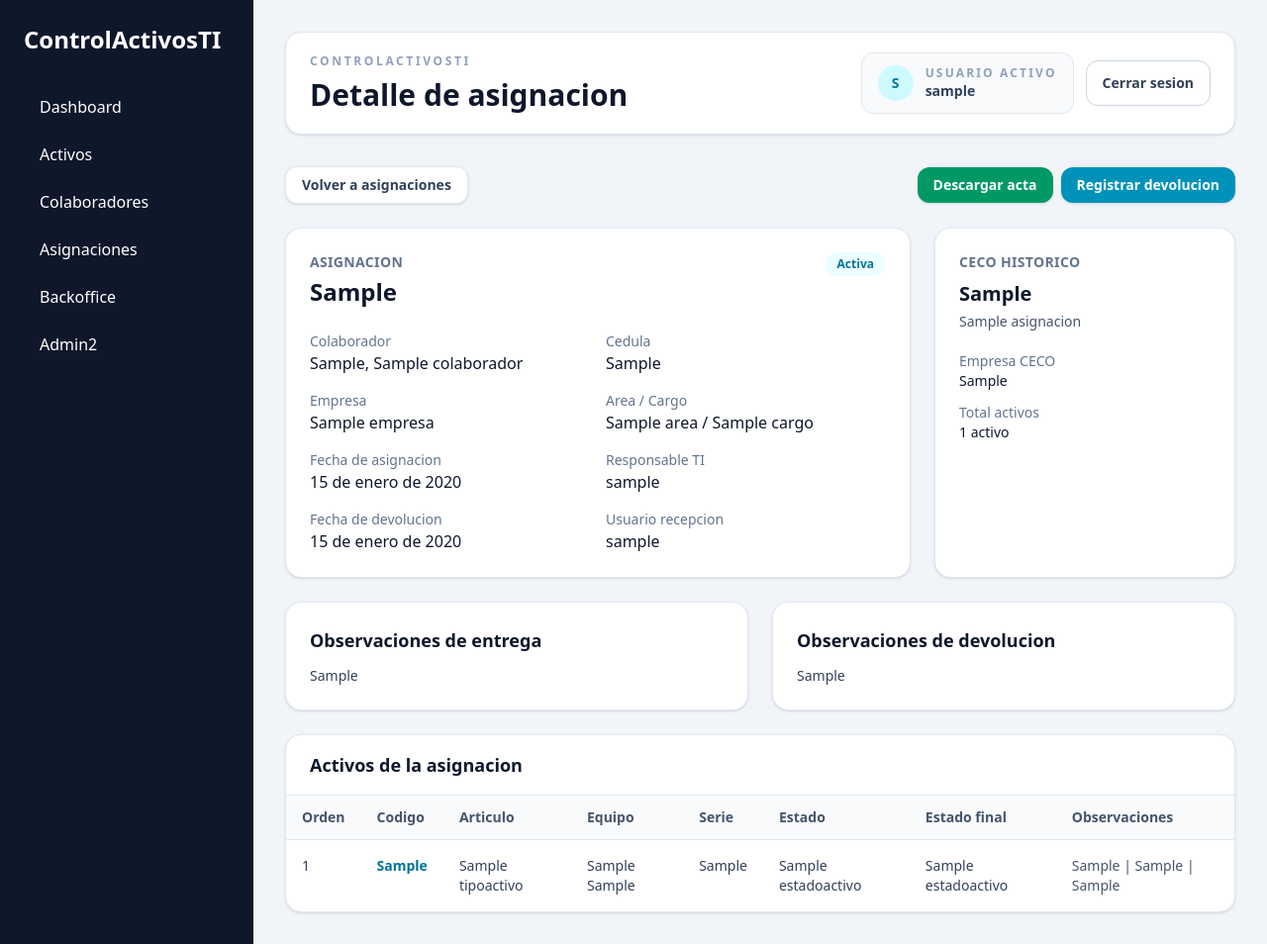
After one commit to KevinLeandr019/ControlActivosTI, a Django app: page /asignaciones/1/ in a window 1280 px wide. The commit adds this page. Shown: the whole page at 99% size. Run offline with Django 5.2, Linux system fonts and the light colour scheme; a user stored in the database is signed in; tables that the repository leaves empty hold one stand-in row (values such as "Sample post").

Commit message:
Agregado sistema de CECOS

```diff
--- a/ControlActivosTI/apps/asignaciones/forms.py
+++ b/ControlActivosTI/apps/asignaciones/forms.py
@@ -137,7 +137,7 @@ class AsignacionCreateForm(forms.ModelForm):
     def __init__(self, *args, **kwargs):
         super().__init__(*args, **kwargs)
         self.fields["colaborador"].queryset = (
-            Colaborador.objects.select_related("area", "cargo")
+            Colaborador.objects.select_related("area", "cargo", "centro_costo")
             .filter(estado=Colaborador.EstadoColaborador.ACTIVO)
             .order_by("apellidos", "nombres")
         )
@@ -161,6 +161,18 @@ class AsignacionCreateForm(forms.ModelForm):
         if not activos:
             raise forms.ValidationError("Debes seleccionar al menos un activo.")
         return activos
+
+    def clean_colaborador(self):
+        colaborador = self.cleaned_data["colaborador"]
+        ceco = colaborador.centro_costo
+
+        if not ceco:
+            raise forms.ValidationError("El colaborador debe tener un CECO vigente antes de asignar activos.")
+
+        if not ceco.activo or not ceco.acepta_asignaciones:
+            raise forms.ValidationError("El CECO del colaborador no esta habilitado para asignaciones.")
+
+        return colaborador
 
     def save(self, commit=True):
         if not commit:
--- a/ControlActivosTI/apps/asignaciones/urls.py
+++ b/ControlActivosTI/apps/asignaciones/urls.py
@@ -3,6 +3,7 @@ from django.urls import path
 from .views import (
     AsignacionCreateView,
     AsignacionDevolucionView,
+    AsignacionDetailView,
     AsignacionListView,
 )
 
@@ -10,6 +11,7 @@ app_name = "asignaciones"
 
 urlpatterns = [
     path("", AsignacionListView.as_view(), name="lista"),
+    path("<int:pk>/", AsignacionDetailView.as_view(), name="detalle"),
     path("devolver/<int:pk>/", AsignacionDevolucionView.as_view(), name="devolver"),
     path("nueva/", AsignacionCreateView.as_view(), name="nueva"),
 ]
--- a/ControlActivosTI/apps/asignaciones/views.py
+++ b/ControlActivosTI/apps/asignaciones/views.py
@@ -3,7 +3,7 @@ from django.contrib.auth.mixins import LoginRequiredMixin
 from django.db import transaction
 from django.http import HttpResponseRedirect
 from django.urls import reverse, reverse_lazy
-from django.views.generic import CreateView, ListView, UpdateView
+from django.views.generic import CreateView, DetailView, ListView, UpdateView
 
 from apps.actas.services import generar_o_actualizar_acta
 
@@ -25,6 +25,7 @@ class AsignacionListView(LoginRequiredMixin, ListView):
         return (
             Asignacion.objects.select_related(
                 "colaborador",
+                "centro_costo",
                 "usuario_responsable",
                 "usuario_recepcion",
             )
@@ -33,6 +34,31 @@ class AsignacionListView(LoginRequiredMixin, ListView):
                 "detalles__activo__estado_activo",
             )
             .order_by("-fecha_asignacion", "-id")
+        )
+
+
+class AsignacionDetailView(LoginRequiredMixin, DetailView):
+    model = Asignacion
+    template_name = "asignaciones/detalle.html"
+    context_object_name = "asignacion"
+
+    def get_queryset(self):
+        return (
+            Asignacion.objects.select_related(
+                "colaborador",
+                "colaborador__empresa",
+                "colaborador__area",
+                "colaborador__cargo",
+                "colaborador__ubicacion",
+                "centro_costo",
+                "usuario_responsable",
+                "usuario_recepcion",
+            )
+            .prefetch_related(
+                "detalles__activo__tipo_activo",
+                "detalles__activo__estado_activo",
+                "detalles__activo__fotos",
+            )
         )
 
 
--- /dev/null
+++ b/ControlActivosTI/templates/asignaciones/detalle.html
@@ -0,0 +1,158 @@
+{% extends "base.html" %}
+
+{% block title %}Detalle de asignacion - ControlActivosTI{% endblock %}
+{% block page_title %}Detalle de asignacion{% endblock %}
+
+{% block content %}
+<div class="space-y-6">
+    <div class="flex flex-wrap items-center justify-between gap-3">
+        <a href="{% url 'asignaciones:lista' %}" class="rounded-xl border border-slate-200 bg-white px-4 py-2 text-sm font-semibold text-slate-700 shadow-sm transition hover:bg-slate-50">
+            Volver a asignaciones
+        </a>
+
+        <div class="flex flex-wrap gap-2">
+            {% if asignacion.acta %}
+                <a href="{% url 'actas:descargar_por_asignacion' asignacion.pk %}" class="rounded-xl bg-emerald-600 px-4 py-2 text-sm font-semibold text-white shadow-sm transition hover:bg-emerald-700">
+                    Descargar acta
+                </a>
+            {% endif %}
+
+            {% if asignacion.estado_asignacion == "ACTIVA" %}
+                <a href="{% url 'asignaciones:devolver' asignacion.pk %}" class="rounded-xl bg-cyan-600 px-4 py-2 text-sm font-semibold text-white shadow-sm transition hover:bg-cyan-700">
+                    Registrar devolucion
+                </a>
+            {% endif %}
+        </div>
+    </div>
+
+    <div class="grid gap-6 lg:grid-cols-3">
+        <div class="lg:col-span-2 rounded-2xl border border-slate-200 bg-white p-6 shadow-sm">
+            <div class="flex flex-wrap items-start justify-between gap-3">
+                <div>
+                    <p class="text-sm font-semibold uppercase tracking-wide text-slate-500">Asignacion</p>
+                    <h2 class="mt-1 text-2xl font-bold text-slate-900">{{ asignacion.codigo_asignacion }}</h2>
+                </div>
+                {% if asignacion.estado_asignacion == "ACTIVA" %}
+                    <span class="rounded-full bg-cyan-50 px-3 py-1 text-xs font-semibold text-cyan-700">Activa</span>
+                {% else %}
+                    <span class="rounded-full bg-emerald-50 px-3 py-1 text-xs font-semibold text-emerald-700">Cerrada</span>
+                {% endif %}
+            </div>
+
+            <div class="mt-6 grid gap-4 md:grid-cols-2">
+                <div>
+                    <p class="text-sm text-slate-500">Colaborador</p>
+                    <p class="font-medium text-slate-900">{{ asignacion.colaborador }}</p>
+                </div>
+                <div>
+                    <p class="text-sm text-slate-500">Cedula</p>
+                    <p class="font-medium text-slate-900">{{ asignacion.colaborador.cedula }}</p>
+                </div>
+                <div>
+                    <p class="text-sm text-slate-500">Empresa</p>
+                    <p class="font-medium text-slate-900">{{ asignacion.colaborador.empresa|default:"-" }}</p>
+                </div>
+                <div>
+                    <p class="text-sm text-slate-500">Area / Cargo</p>
+                    <p class="font-medium text-slate-900">{{ asignacion.colaborador.area|default:"-" }} / {{ asignacion.colaborador.cargo|default:"-" }}</p>
+                </div>
+                <div>
+                    <p class="text-sm text-slate-500">Fecha de asignacion</p>
+                    <p class="font-medium text-slate-900">{{ asignacion.fecha_asignacion }}</p>
+                </div>
+                <div>
+                    <p class="text-sm text-slate-500">Responsable TI</p>
+                    <p class="font-medium text-slate-900">{{ asignacion.usuario_responsable }}</p>
+                </div>
+                <div>
+                    <p class="text-sm text-slate-500">Fecha de devolucion</p>
+                    <p class="font-medium text-slate-900">{{ asignacion.fecha_devolucion|default:"-" }}</p>
+                </div>
+                <div>
+                    <p class="text-sm text-slate-500">Usuario recepcion</p>
+                    <p class="font-medium text-slate-900">{{ asignacion.usuario_recepcion|default:"-" }}</p>
+                </div>
+            </div>
+        </div>
+
+        <div class="rounded-2xl border border-slate-200 bg-white p-6 shadow-sm">
+            <p class="text-sm font-semibold uppercase tracking-wide text-slate-500">CECO historico</p>
+            <p class="mt-2 text-xl font-bold text-slate-900">{{ asignacion.centro_costo_codigo|default:"-" }}</p>
+            <p class="mt-1 text-sm text-slate-600">{{ asignacion.centro_costo_nombre|default:"Sin CECO registrado" }}</p>
+            <div class="mt-5 space-y-3 text-sm">
+                <div>
+                    <p class="text-slate-500">Empresa CECO</p>
+                    <p class="font-medium text-slate-900">{{ asignacion.centro_costo_empresa|default:"-" }}</p>
+                </div>
+                <div>
+                    <p class="text-slate-500">Total activos</p>
+                    <p class="font-medium text-slate-900">{{ asignacion.total_activos }} activo{{ asignacion.total_activos|pluralize }}</p>
+                </div>
+            </div>
+        </div>
+    </div>
+
+    <div class="grid gap-6 lg:grid-cols-2">
+        <div class="rounded-2xl border border-slate-200 bg-white p-6 shadow-sm">
+            <h3 class="text-lg font-semibold text-slate-900">Observaciones de entrega</h3>
+            <p class="mt-3 text-sm text-slate-700">{{ asignacion.observaciones_entrega|default:"Sin observaciones." }}</p>
+        </div>
+
+        <div class="rounded-2xl border border-slate-200 bg-white p-6 shadow-sm">
+            <h3 class="text-lg font-semibold text-slate-900">Observaciones de devolucion</h3>
+            <p class="mt-3 text-sm text-slate-700">{{ asignacion.observaciones_devolucion|default:"Sin observaciones." }}</p>
+        </div>
+    </div>
+
+    <div class="rounded-2xl border border-slate-200 bg-white shadow-sm">
+        <div class="border-b border-slate-200 px-6 py-4">
+            <h3 class="text-lg font-semibold text-slate-900">Activos de la asignacion</h3>
+        </div>
+
+        <div class="overflow-x-auto">
+            <table class="min-w-full divide-y divide-slate-200 text-sm">
+                <thead class="bg-slate-50 text-left text-slate-600">
+                    <tr>
+                        <th class="px-4 py-3 font-semibold">Orden</th>
+                        <th class="px-4 py-3 font-semibold">Codigo</th>
+                        <th class="px-4 py-3 font-semibold">Articulo</th>
+                        <th class="px-4 py-3 font-semibold">Equipo</th>
+                        <th class="px-4 py-3 font-semibold">Serie</th>
+                        <th class="px-4 py-3 font-semibold">Estado</th>
+                        <th class="px-4 py-3 font-semibold">Estado final</th>
+                        <th class="px-4 py-3 font-semibold">Observaciones</th>
+                    </tr>
+                </thead>
+                <tbody class="divide-y divide-slate-100">
+                    {% for detalle in asignacion.detalles.all %}
+                        <tr class="align-top text-slate-700">
+                            <td class="px-4 py-4">{{ detalle.orden }}</td>
+                            <td class="px-4 py-4">
+                                <a href="{% url 'activos:detalle' detalle.activo.pk %}" class="font-semibold text-cyan-700 hover:underline">
+                                    {{ detalle.activo.codigo }}
+                                </a>
+                            </td>
+                            <td class="px-4 py-4">{{ detalle.articulo_acta }}</td>
+                            <td class="px-4 py-4">{{ detalle.activo.marca }} {{ detalle.activo.modelo }}</td>
+                            <td class="px-4 py-4">{{ detalle.activo.serie|default:"S/N" }}</td>
+                            <td class="px-4 py-4">{{ detalle.activo.estado_activo }}</td>
+                            <td class="px-4 py-4">{{ detalle.estado_activo_devolucion|default:"-" }}</td>
+                            <td class="px-4 py-4">
+                                <div class="max-w-md text-slate-600">
+                                    {{ detalle.observaciones_acta }}
+                                </div>
+                            </td>
+                        </tr>
+                    {% empty %}
+                        <tr>
+                            <td colspan="8" class="px-4 py-8 text-center text-slate-500">
+                                Esta asignacion no tiene activos registrados.
+                            </td>
+                        </tr>
+                    {% endfor %}
+                </tbody>
+            </table>
+        </div>
+    </div>
+</div>
+{% endblock %}
--- a/ControlActivosTI/templates/asignaciones/lista.html
+++ b/ControlActivosTI/templates/asignaciones/lista.html
@@ -30,9 +30,9 @@
                 {% for asignacion in asignaciones %}
                     <tr class="align-top text-slate-700">
                         <td class="px-4 py-3">
-                            <span class="inline-flex rounded-lg bg-slate-100 px-3 py-1 text-xs font-semibold text-slate-700">
+                            <a href="{% url 'asignaciones:detalle' asignacion.pk %}" class="inline-flex rounded-lg bg-slate-100 px-3 py-1 text-xs font-semibold text-cyan-700 transition hover:bg-cyan-50 hover:text-cyan-900">
                                 {{ asignacion.codigo_asignacion }}
-                            </span>
+                            </a>
                         </td>
                         <td class="px-4 py-3">
                             <div class="font-medium text-slate-900">{{ asignacion.total_activos }} activo{{ asignacion.total_activos|pluralize }}</div>
@@ -45,7 +45,7 @@
                         <td class="px-4 py-3">
                             <div class="flex flex-wrap gap-2">
                                 {% if asignacion.acta %}
-                                    <a href="{% url 'actas:descargar_por_asignacion' asignacion.pk %}" class="rounded-lg border border-slate-300 px-3 py-2 text-xs font-semibold text-slate-700 transition hover:bg-slate-50">
+                                    <a href="{% url 'actas:descargar_por_asignacion' asignacion.pk %}" class="rounded-lg bg-emerald-600 px-3 py-2 text-xs font-semibold text-white shadow-sm transition hover:bg-emerald-700">
                                         Descargar acta
                                     </a>
                                 {% endif %}
```
Also changed, not shown: ControlActivosTI/apps/asignaciones/admin.py (+59 -0 lines), ControlActivosTI/apps/asignaciones/models.py (+41 -1 lines), ControlActivosTI/apps/catalogos/admin.py (+72 -0 lines), ControlActivosTI/apps/catalogos/models.py (+103 -0 lines), ControlActivosTI/apps/colaboradores/admin.py (+6 -2 lines), ControlActivosTI/apps/colaboradores/models.py (+9 -1 lines), ControlActivosTI/config/views.py (+19 -11 lines), ControlActivosTI/templates/dashboard/inicio.html (+23 -20 lines), ControlActivosTI/apps/asignaciones/migrations/0004_asignacion_centro_costo_and_more.py (added), ControlActivosTI/apps/catalogos/migrations/0003_centrocosto.py (added), ControlActivosTI/apps/colaboradores/migrations/0003_colaborador_centro_costo.py (added), 1 other file.
